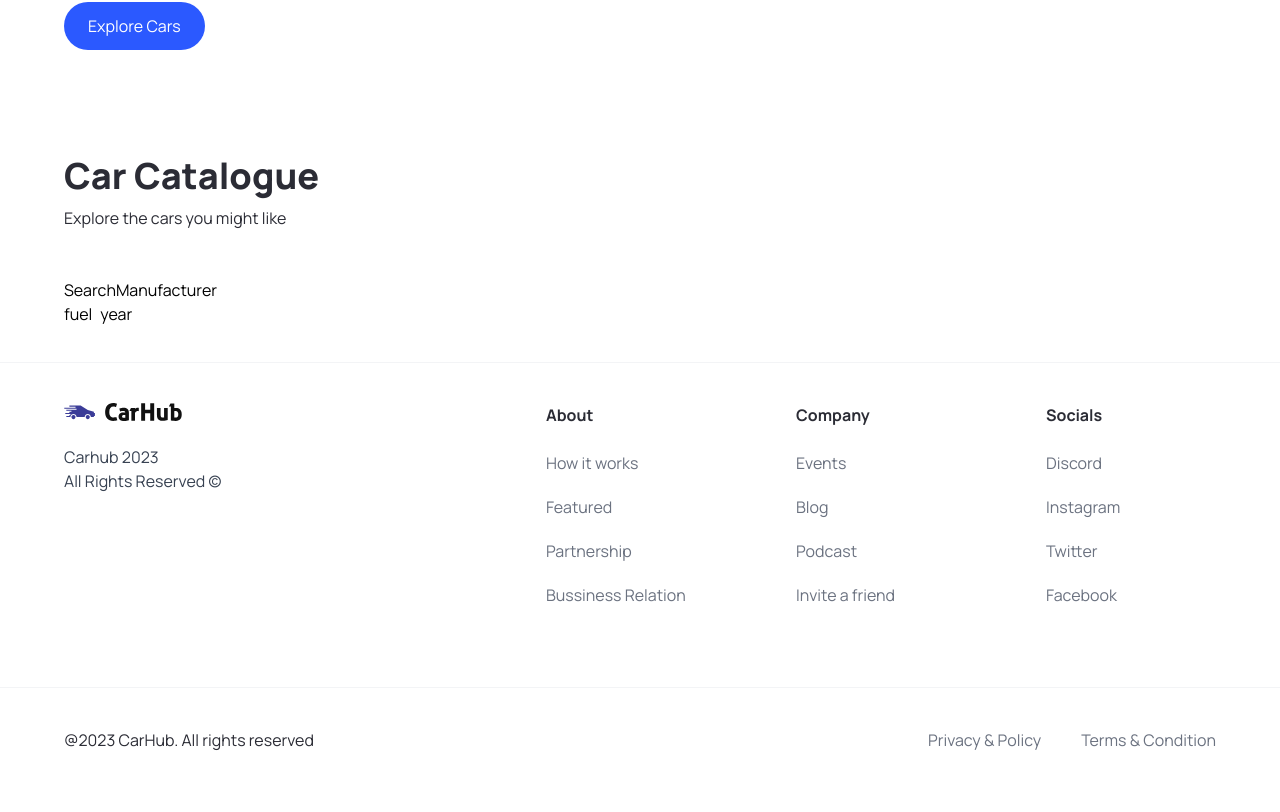
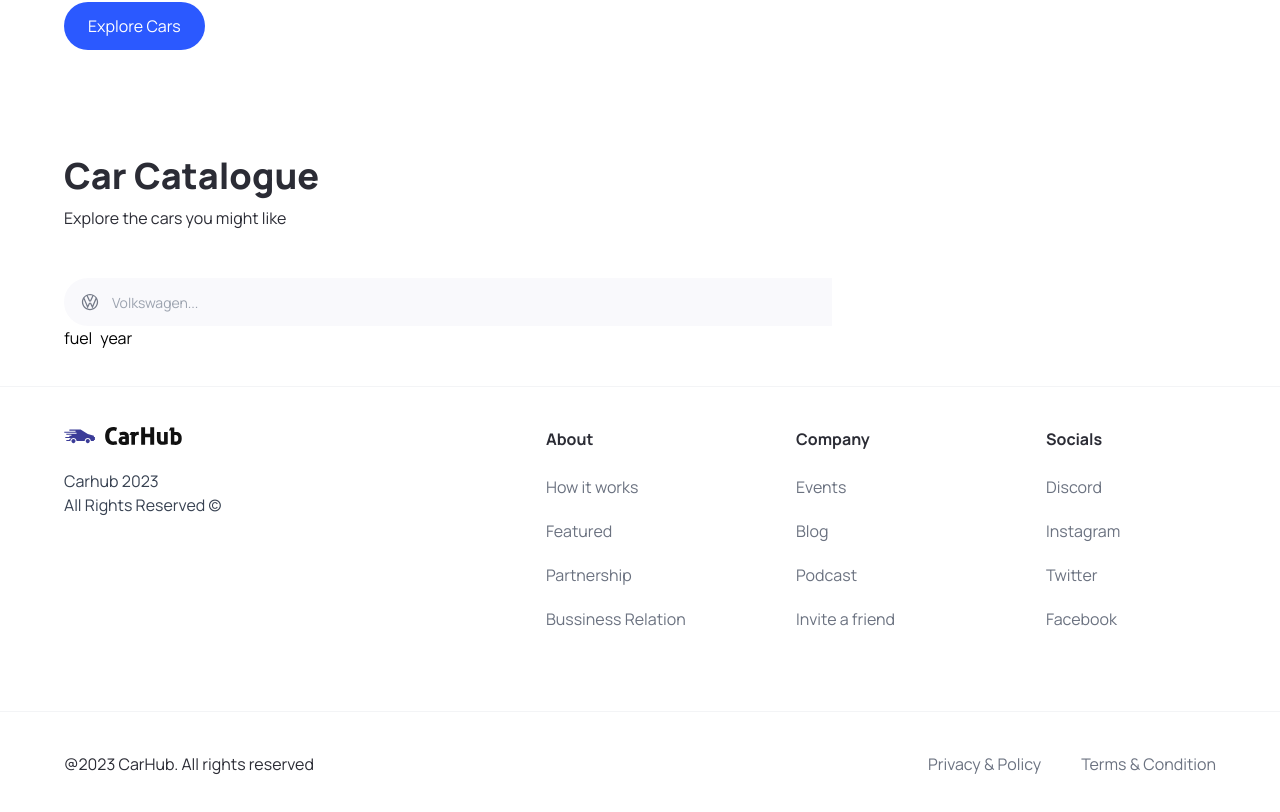
Before and after one commit to sidnair1358/Issue-Tracker, a Next.js app: page / in a window 1280 px wide. Shown: the part 708-1520 px from the top of the page. Built offline with nearby package versions, Linux system fonts and the light colour scheme.

Commit message:
Create combo box

```diff
--- a/components/SearchBar.tsx
+++ b/components/SearchBar.tsx
@@ -1,14 +1,18 @@
 "use client";
-
+import { useState } from "react";
 import SearchManufacturer from "./SearchManufacturer";
 
 const SearchBar = () => {
+  const [manufacturer, setManufacturer] = useState<string>("");
   const handleSearch = () => {};
 
   return (
     <form className="searchbar" onSubmit={handleSearch}>
       <div className="searchbar__item">
-        <SearchManufacturer />
+        <SearchManufacturer
+          manufacturer={manufacturer}
+          setManufacturer={setManufacturer}
+        />
       </div>
     </form>
   );
--- a/components/SearchManufacturer.tsx
+++ b/components/SearchManufacturer.tsx
@@ -1,7 +1,99 @@
-import React from "react";
+import React, { Fragment, useState } from "react";
+import { Combobox, Transition } from "@headlessui/react";
+import Image from "next/image";
+import { manufacturers } from "@/constants";
 
-const SearchManufacturer = () => {
-  return <div>SearchManufacturer</div>;
+interface Props {
+  manufacturer: string;
+  setManufacturer: (manufacturer: string) => void;
+}
+
+const SearchManufacturer = ({ manufacturer, setManufacturer }: Props) => {
+  const [query, setQuery] = useState("");
+
+  const filteredManufacturers =
+    query === ""
+      ? manufacturers
+      : manufacturers.filter((item) =>
+          item
+            .toLowerCase()
+            .replace(/\s+/g, "")
+            .includes(query.toLowerCase().replace(/\s+/g, ""))
+        );
+
+  return (
+    <div className="search-manufacturer">
+      <Combobox value={manufacturer} onChange={setManufacturer}>
+        <div className="relative w-full">
+          {/* Button for the combobox. Click on the icon to see the complete dropdown */}
+          <Combobox.Button className="absolute top-[14px]">
+            <Image
+              src="/car-logo.svg"
+              width={20}
+              height={20}
+              className="ml-4"
+              alt="car logo"
+            />
+          </Combobox.Button>
+
+          {/* Input field for searching */}
+          <Combobox.Input
+            className="search-manufacturer__input"
+            displayValue={(item: string) => item}
+            onChange={(event) => setQuery(event.target.value)} // Update the search query when the input changes
+            placeholder="Volkswagen..."
+          />
+
+          {/* Transition for displaying the options */}
+          <Transition
+            as={Fragment} // group multiple elements without introducing an additional DOM node i.e., <></>
+            leave="transition ease-in duration-100"
+            leaveFrom="opacity-100"
+            leaveTo="opacity-0"
+            afterLeave={() => setQuery("")} // Reset the search query after the transition completes
+          >
+            <Combobox.Options
+              className="mt-1 max-h-60 w-full overflow-auto rounded-md bg-white py-1 text-base shadow-lg ring-1 ring-black ring-opacity-5 focus:outline-none sm:text-sm"
+              static
+            >
+              {filteredManufacturers.map((item) => (
+                <Combobox.Option
+                  key={item}
+                  className={({ active }) =>
+                    `relative search-manufacturer__option ${
+                      active ? "bg-primary-blue text-white" : "text-gray-900"
+                    }`
+                  }
+                  value={item}
+                >
+                  {({ selected, active }) => (
+                    <>
+                      <span
+                        className={`block truncate ${
+                          selected ? "font-medium" : "font-normal"
+                        }`}
+                      >
+                        {item}
+                      </span>
+
+                      {/* Show an active blue background color if the option is selected */}
+                      {selected ? (
+                        <span
+                          className={`absolute inset-y-0 left-0 flex items-center pl-3 ${
+                            active ? "text-white" : "text-pribg-primary-purple"
+                          }`}
+                        ></span>
+                      ) : null}
+                    </>
+                  )}
+                </Combobox.Option>
+              ))}
+            </Combobox.Options>
+          </Transition>
+        </div>
+      </Combobox>
+    </div>
+  );
 };
 
 export default SearchManufacturer;
--- a/next.config.js
+++ b/next.config.js
@@ -1,10 +1,4 @@
 /** @type {import('next').NextConfig} */
-const nextConfig = {
-  eslint: {
-    // Warning: This allows production builds to successfully complete even if
-    // your project has ESLint errors.
-    ignoreDuringBuilds: true,
-  },
-};
+const nextConfig = {};
 
 module.exports = nextConfig;
--- a/package.json
+++ b/package.json
@@ -9,6 +9,7 @@
     "lint": "next lint"
   },
   "dependencies": {
+    "@headlessui/react": "^1.7.18",
     "@types/node": "20.12.7",
     "@types/react": "18.2.77",
     "@types/react-dom": "18.2.25",
```
Also changed, not shown: 1 other file (tests, documents, lock files or other folders).
